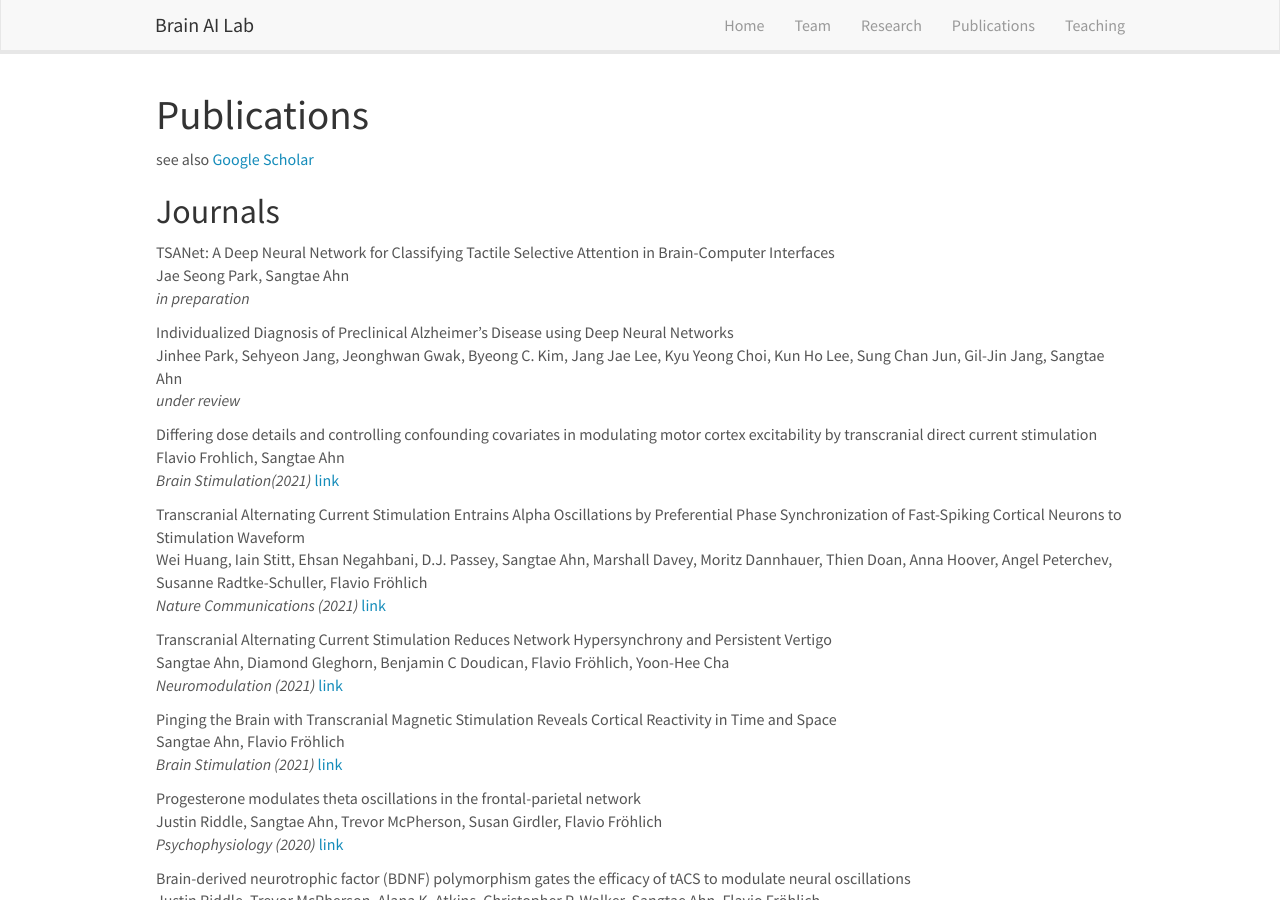
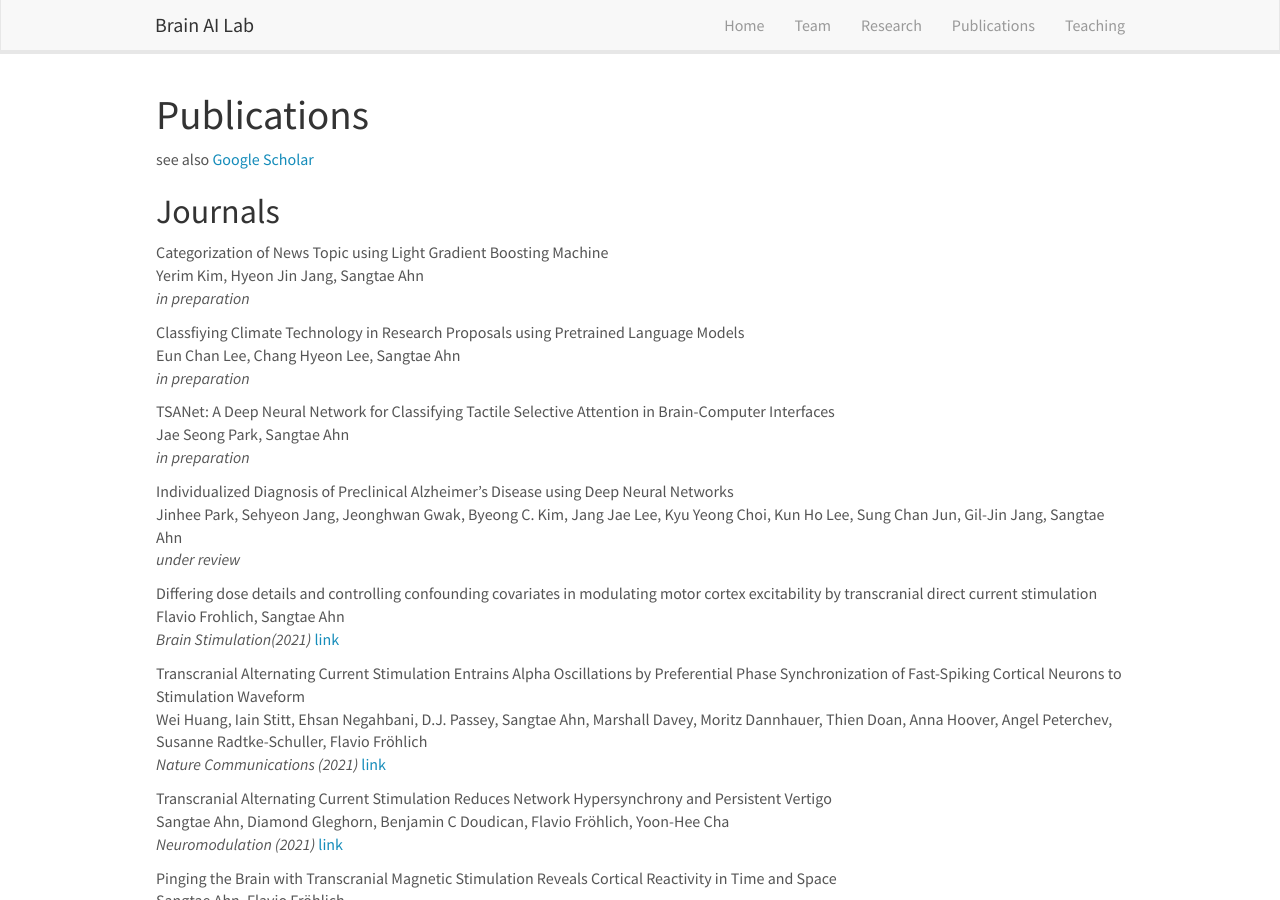
Before and after one commit to KNU-BrainAI/knu-brainai.github.io, a Jekyll site: the page built from _pages/publications.md, in a window 1280 px wide and 900 px high. Built offline with Jekyll 4.4.1, drawn with Linux system fonts in a browser that asks for light colours; nearby versions of some CDN libraries.

Commit message:
Update publist.yml

```diff
--- a/_data/publist.yml
+++ b/_data/publist.yml
@@ -1,3 +1,11 @@
+- title: "Categorization of News Topic using Light Gradient Boosting Machine"
+  authors: Yerim Kim, Hyeon Jin Jang, Sangtae Ahn
+  journal: in preparation
+
+- title: "Classfiying Climate Technology in Research Proposals using Pretrained Language Models"
+  authors: Eun Chan Lee, Chang Hyeon Lee, Sangtae Ahn
+  journal: in preparation
+
 - title: "TSANet: A Deep Neural Network for Classifying Tactile Selective Attention in Brain-Computer Interfaces"
   authors: Jae Seong Park, Sangtae Ahn
   journal: in preparation
```
